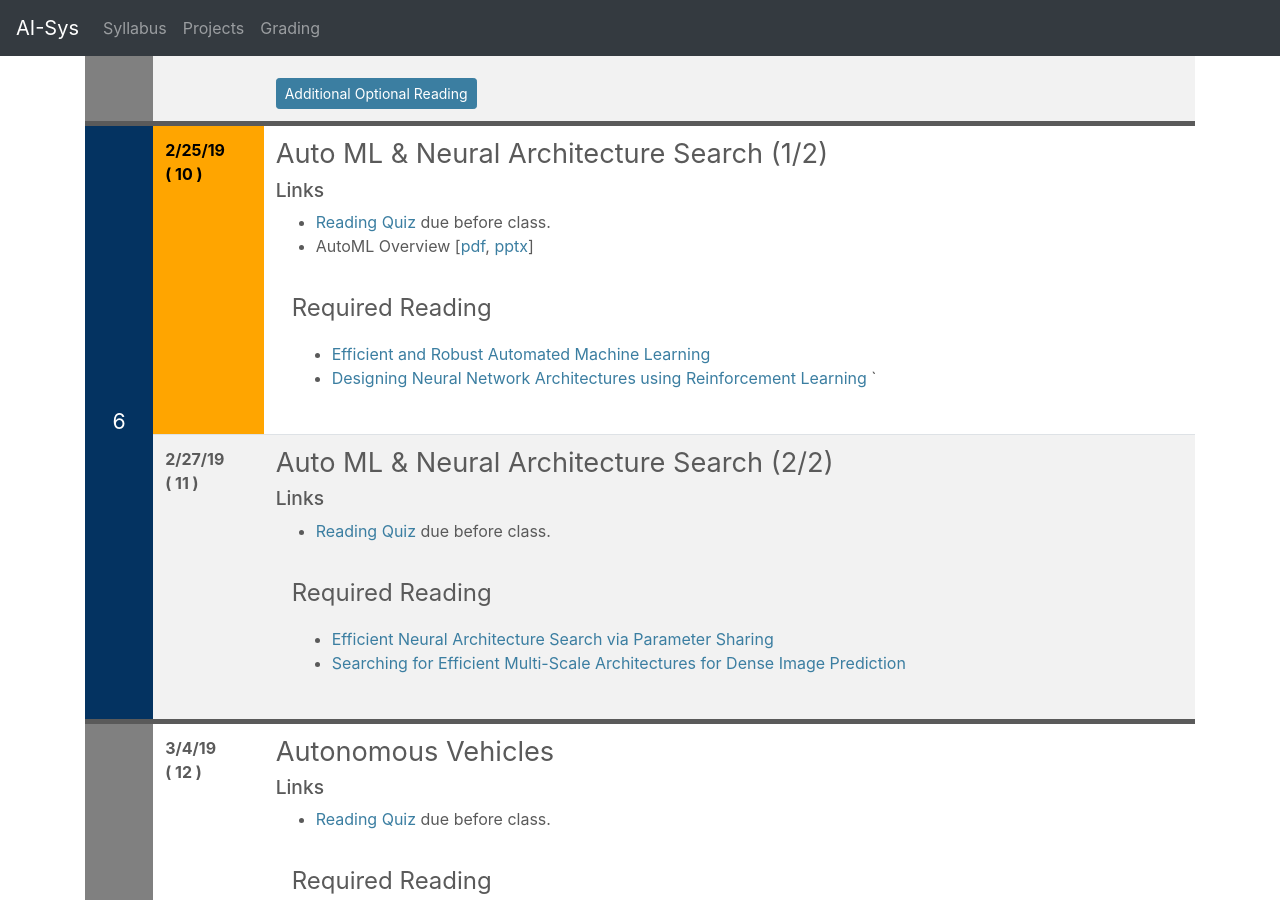
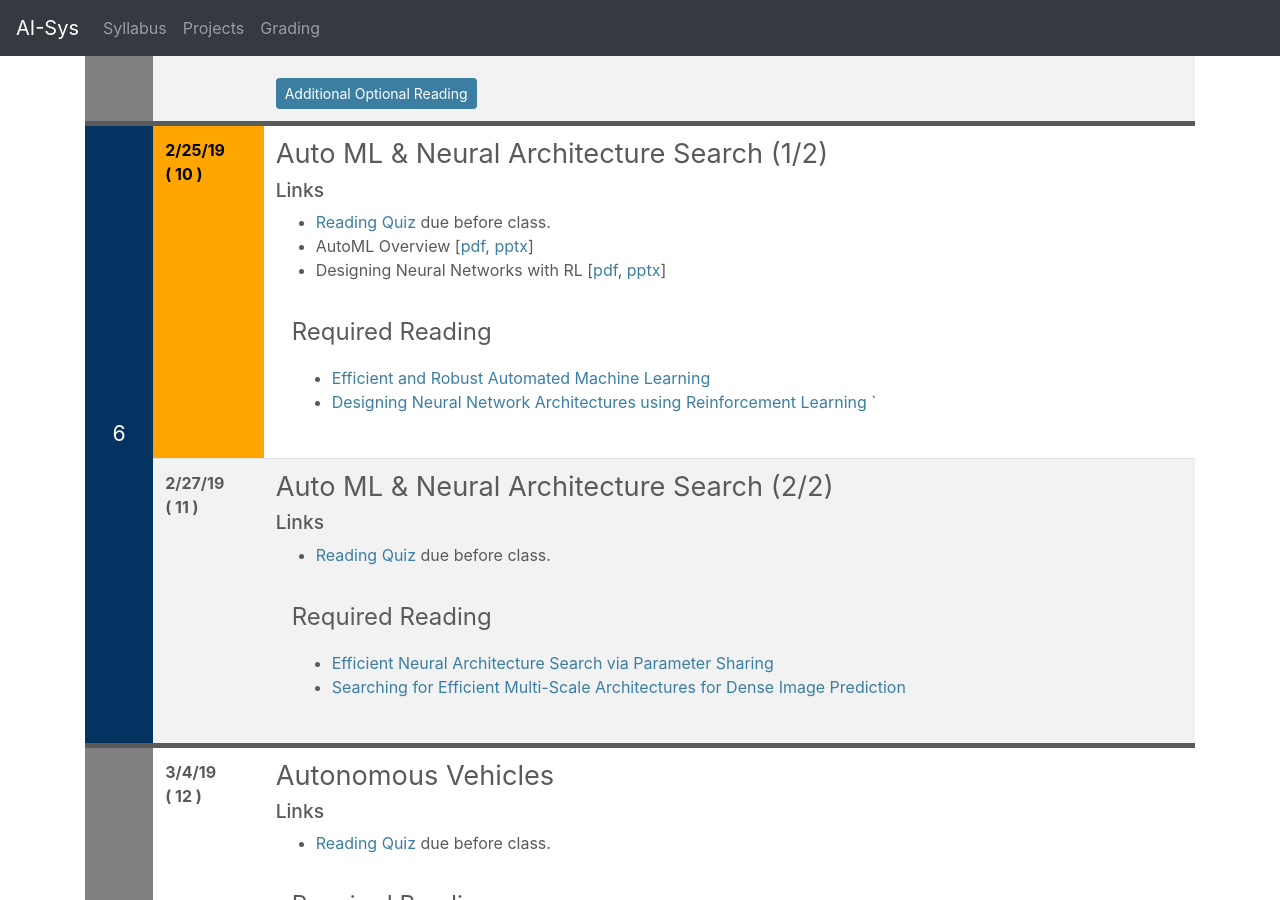
Before and after one commit to ucbrise/cs294-ai-sys-sp19, a Jekyll site: the page built from index.md, in a window 1280 px wide and 900 px high, scrolled down 4177 px. Built offline with Jekyll 4.4.1, drawn with Linux system fonts in a browser that asks for light colours; nearby versions of some CDN libraries; our own code applies the rules of GitHub Pages for plain Markdown files.

Commit message:
Adding pdf and pptx of RL for Neural Network Design presentation

```diff
--- a/index.md
+++ b/index.md
@@ -407,6 +407,7 @@ If you find some of the reading confusing and want a more gentle introduction, t
 ### Links
 * [Reading Quiz](https://goo.gl/forms/Twa0EQ9rJKIZ0eaj1) due before class.
 * AutoML Overview [[pdf](assets/lectures/lec10/automl.pdf), [pptx](assets/lectures/lec10/automl.pptx)]
+* Designing Neural Networks with RL [[pdf](assets/lectures/lec10/neuralArchitecturesRL.pdf), [pptx](assets/lectures/lec10/neuralArchitecturesRL.pptx)]
 
 <div class="summary" markdown="1"> </div>
 <div class="reading">
```
Also changed, not shown: 2 other files.
